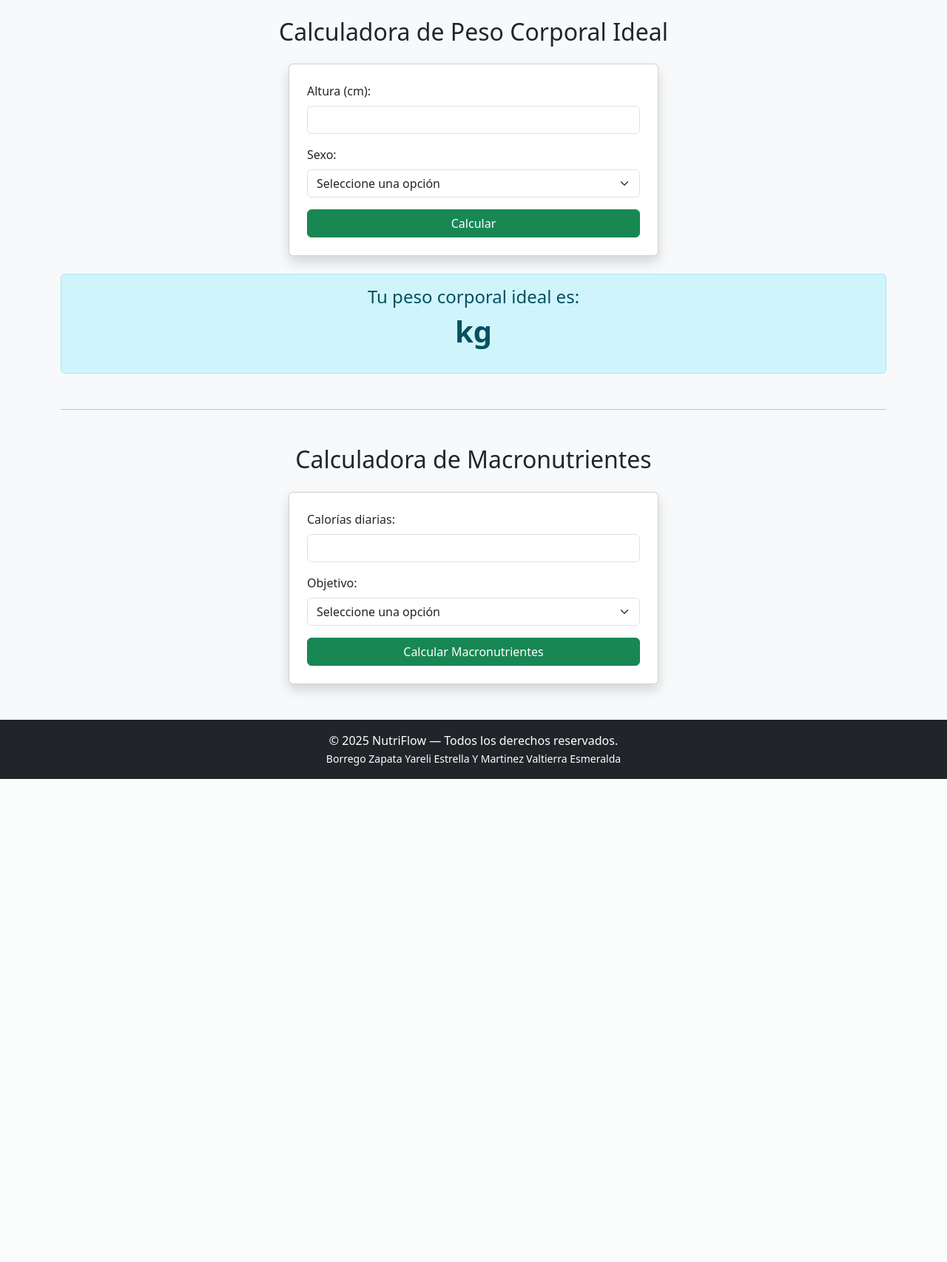
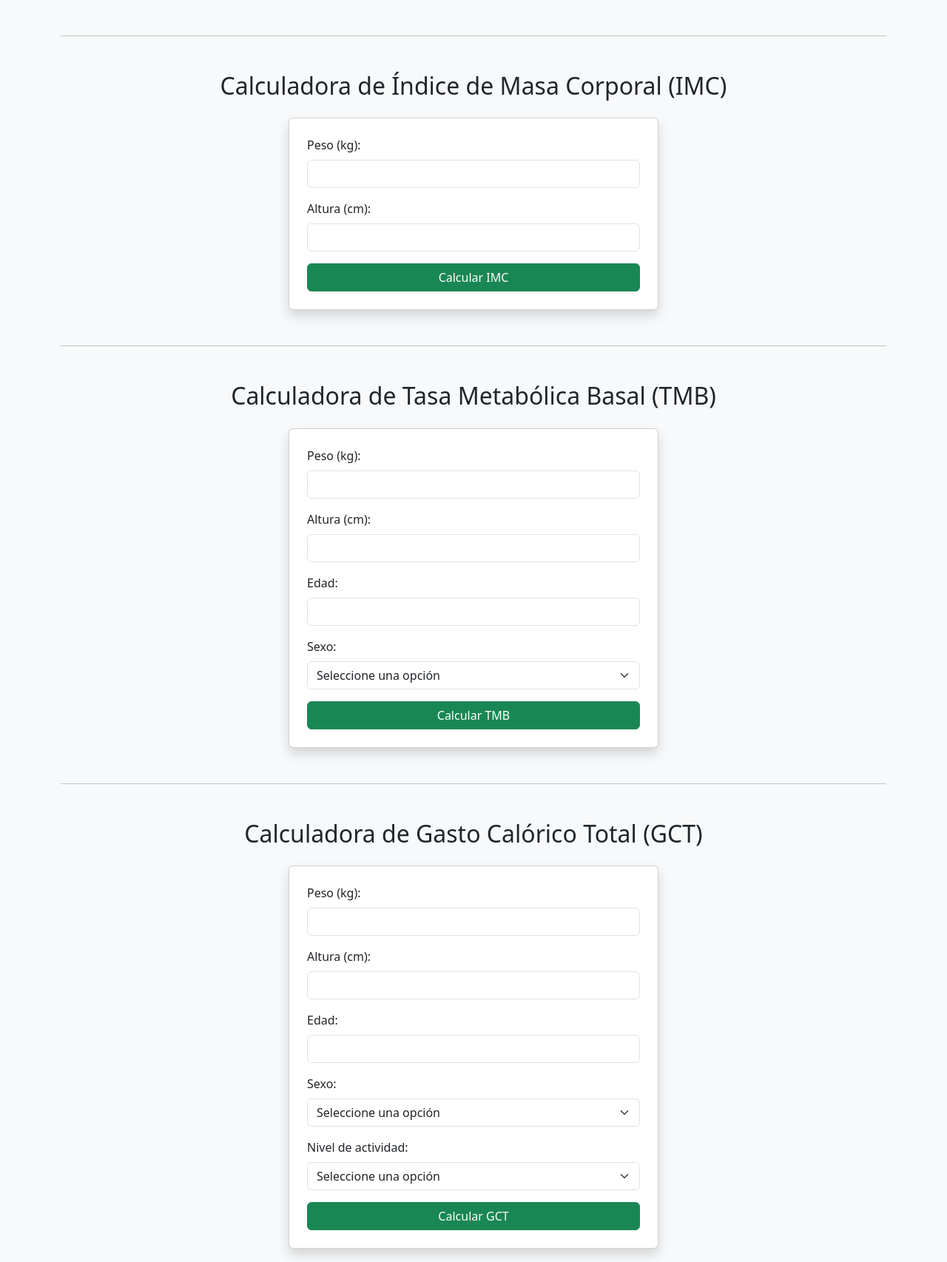
Before and after one commit to Yareli-Borrego-Zapata/nutriApp, a Flask app: page /herramientas in a window 1280 px wide. Shown: the part 214-1920 px from the top of the page at 74% size. Before the commit the page ends 1267 px from the top, so only its background shows below. Run offline with Flask 3, Linux system fonts and the light colour scheme.

Commit message:
Actualizacion

```diff
--- a/app.py
+++ b/app.py
@@ -36,29 +36,120 @@
 def herramientas():
     return render_template("herramientas.html")
 
+#1 imc
+@app.route("/calculadora_imc", methods=["GET", "POST"])
+def calculadora_imc():
+    imc = None
+    categoria = None
+    mensaje = None
+
+    if request.method == "POST":
+        try:
+            peso = float(request.form.get("peso"))
+            altura = float(request.form.get("altura")) / 100
+
+            imc = round(peso / (altura ** 2), 2)
+
+            if imc < 18.5:
+                categoria = "Bajo peso"
+                mensaje = "Tu IMC indica bajo peso. Asegúrate de recibir suficientes nutrientes."
+
+            elif 18.5 <= imc < 24.9:
+                categoria = "Normal"
+                mensaje = "¡Excelente! Tu IMC está dentro de lo saludable. Mantén tus buenos hábitos."
+
+            elif 25 <= imc < 29.9:
+                categoria = "Sobrepeso"
+                mensaje = "Tu IMC indica sobrepeso. Ajustes en alimentación y actividad física pueden ayudarte."
+
+            else:
+                categoria = "Obesidad"
+                mensaje = "Tu IMC está en rango de obesidad. Te recomendamos consultar a un profesional de salud."
+
+        except:
+            imc = "Error"
+            categoria = "Datos inválidos."
+            mensaje = "Verifica que los valores ingresados sean correctos."
+
+    return render_template("herramientas.html", imc=imc, categoria=categoria, mensaje=mensaje)
+
+#2 tmb
+@app.route("/calculadora_tmb", methods=["GET", "POST"])
+def calculadora_tmb():
+    tmb = None
+    mensaje_tmb = None
+
+    if request.method == "POST":
+        try:
+            peso = float(request.form.get("peso"))
+            altura = float(request.form.get("altura"))
+            edad = int(request.form.get("edad"))
+            sexo = request.form.get("sexo")
+
+            if sexo == "hombre":
+                tmb = 10 * peso + 6.25 * altura - 5 * edad + 5
+            else:
+                tmb = 10 * peso + 6.25 * altura - 5 * edad - 161
+
+            tmb = round(tmb, 2)
+            mensaje_tmb = 'Este es el número aproximado de calorías que tu cuerpo necesita en reposo.'
+
+        except:
+            tmb = "Error: Verifica tus datos."
+
+    return render_template("herramientas.html", tmb=tmb , mensaje_tmb=mensaje_tmb)
+
+#3gct
+@app.route("/calculadora_gct", methods=["GET", "POST"])
+def calculadora_gct():
+    gct = None
+    mensaje_gct = None
+
+    if request.method == "POST":
+        try:
+            peso = float(request.form.get("peso"))
+            altura = float(request.form.get("altura"))
+            edad = int(request.form.get("edad"))
+            sexo = request.form.get("sexo")
+            actividad = request.form.get("actividad")
+            if sexo == "hombre":
+                tmb = 10 * peso + 6.25 * altura - 5 * edad + 5
+            else:
+                tmb = 10 * peso + 6.25 * altura - 5 * edad - 161
+
+            factores = {
+                "sedentario": 1.2,
+                "ligero": 1.375,
+                "moderado": 1.55,
+                "activo": 1.725,
+                "muy_activo": 1.9
+            }
+
+            gct = round(tmb * factores[actividad], 2)
+
+            mensaje_gct = 'Este número representa la energía total que gastas al día considerando tu actividad.'
+        except:
+            gct = "Error: Verifica tus datos."
+
+    return render_template("herramientas.html", gct=gct , mensaje_gct=mensaje_gct)
+
+#4 peso ideal
 @app.route("/calculadora_peso_ideal", methods=["GET", "POST"])
 def calculadora_peso_ideal():
     resultado = None
 
     if request.method == "POST":
-        try:
-            altura = float(request.form.get("altura"))
-            sexo = request.form.get("sexo")
+        altura = float(request.form.get("altura"))
+        sexo = request.form.get("sexo")
 
-            altura_m = altura / 100
-
-            if sexo == "hombre":
-                peso_ideal = 50 + 2.3 * ((altura_m * 100 / 2.54) - 60)
-            else:
-                peso_ideal = 45.5 + 2.3 * ((altura_m * 100 / 2.54) - 60)
-
-            resultado = round(peso_ideal, 2)
-
-        except:
-            resultado = "Error: Verifica los datos ingresados."
+        if sexo == "hombre":
+            resultado = round(50 + 0.91 * (altura - 152.4), 1)
+        else:
+            resultado = round(45.5 + 0.91 * (altura - 152.4), 1)
 
     return render_template("herramientas.html", resultado=resultado)
 
+#5 macros
 @app.route("/calculadora_macros", methods=["GET", "POST"])
 def calculadora_macros():
     resultados = None
--- a/templates/herramientas.html
+++ b/templates/herramientas.html
@@ -1,5 +1,135 @@
 {% extends "base.html" %}
 {% block content %}
+
+<hr class="my-5">
+<h2 class="text-center mb-4">Calculadora de Índice de Masa Corporal (IMC)</h2>
+
+<div class="card shadow p-4 mx-auto" style="max-width: 500px;">
+    <form action="/calculadora_imc" method="POST">
+
+    <div class="mb-3">
+        <label class="form-label">Peso (kg):</label>
+        <input type="number" name="peso" class="form-control" min="20" max="300" step="0.1" required>
+    </div>
+
+    <div class="mb-3">
+        <label class="form-label">Altura (cm):</label>
+        <input type="number" name="altura" class="form-control" min="120" max="230" step="0.1" required>
+    </div>
+
+    <button type="submit" class="btn btn-success w-100">Calcular IMC</button>
+    </form>
+</div>
+
+{% if imc %}
+<div class="alert alert-primary text-center mt-4">
+    <h4>Tu IMC es:</h4>
+    <p class="fw-bold display-6">{{ imc }}</p>
+    <p><strong>Categoría:</strong> {{ categoria }}</p>
+    <p>{{ mensaje }}</p>
+
+</div>
+{% endif %}
+
+<hr class="my-5">
+
+<h2 class="text-center mb-4">Calculadora de Tasa Metabólica Basal (TMB)</h2>
+
+<div class="card shadow p-4 mx-auto" style="max-width: 500px;">
+    <form action="/calculadora_tmb" method="POST">
+
+    <div class="mb-3">
+        <label class="form-label">Peso (kg):</label>
+        <input type="number" name="peso" class="form-control" min="20" max="300" step="0.1" required>
+    </div>
+
+    <div class="mb-3">
+        <label class="form-label">Altura (cm):</label>
+        <input type="number" name="altura" class="form-control" min="120" max="230" step="0.1" required>
+    </div>
+
+    <div class="mb-3">
+        <label class="form-label">Edad:</label>
+        <input type="number" name="edad" class="form-control" min="10" max="100" required>
+    </div>
+
+    <div class="mb-3">
+        <label class="form-label">Sexo:</label>
+        <select name="sexo" class="form-select" required>
+        <option value="">Seleccione una opción</option>
+        <option value="hombre">Hombre</option>
+        <option value="mujer">Mujer</option>
+        </select>
+    </div>
+
+    <button type="submit" class="btn btn-success w-100">Calcular TMB</button>
+    </form>
+</div>
+
+{% if tmb %}
+<div class="alert alert-secondary text-center mt-4">
+    <h4>Tu Tasa Metabólica Basal es:</h4>
+    <p class="fw-bold display-6">{{ tmb }} kcal/día</p>
+    <p>{{ mensaje_tmb }}</p>
+</div>
+{% endif %}
+
+<hr class="my-5">
+
+<h2 class="text-center mb-4">Calculadora de Gasto Calórico Total (GCT)</h2>
+
+<div class="card shadow p-4 mx-auto" style="max-width: 500px;">
+  <form action="/calculadora_gct" method="POST">
+
+    <div class="mb-3">
+      <label class="form-label">Peso (kg):</label>
+      <input type="number" name="peso" class="form-control" min="20" max="300" step="0.1" required>
+    </div>
+
+    <div class="mb-3">
+      <label class="form-label">Altura (cm):</label>
+      <input type="number" name="altura" class="form-control" min="120" max="230" step="0.1" required>
+    </div>
+
+    <div class="mb-3">
+      <label class="form-label">Edad:</label>
+      <input type="number" name="edad" class="form-control" min="10" max="100" required>
+    </div>
+
+    <div class="mb-3">
+      <label class="form-label">Sexo:</label>
+      <select name="sexo" class="form-select" required>
+        <option value="">Seleccione una opción</option>
+        <option value="hombre">Hombre</option>
+        <option value="mujer">Mujer</option>
+      </select>
+    </div>
+
+    <div class="mb-3">
+      <label class="form-label">Nivel de actividad:</label>
+      <select name="actividad" class="form-select" required>
+        <option value="">Seleccione una opción</option>
+        <option value="sedentario">Sedentario (poco o nada de ejercicio)</option>
+        <option value="ligero">Ligero (1-3 días/semana)</option>
+        <option value="moderado">Moderado (3-5 días/semana)</option>
+        <option value="activo">Activo (6-7 días/semana)</option>
+        <option value="muy_activo">Muy activo (entrenamientos fuertes o doble sesión)</option>
+      </select>
+    </div>
+
+    <button type="submit" class="btn btn-success w-100">Calcular GCT</button>
+  </form>
+</div>
+
+{% if gct %}
+<div class="alert alert-dark text-center mt-4">
+  <h4>Tu Gasto Calórico Total es:</h4>
+  <p class="fw-bold display-6">{{ gct }} kcal/día</p>
+  <p>{{ mensaje_gct }}</p>
+</div>
+{% endif %}
+
+<hr class="my-5">
 <h2 class="text-center mb-4">Calculadora de Peso Corporal Ideal</h2>
 
 <div class="card shadow p-4 mx-auto" style="max-width: 500px;">
@@ -23,17 +153,15 @@
   </form>
 </div>
 
-{% if resultado is not none %}
-<div class="alert alert-info text-center mt-4">
+{% if resultado %}
+<div class="alert alert-primary text-center mt-4">
   <h4>Tu peso corporal ideal es:</h4>
   <p class="fw-bold display-6">{{ resultado }} kg</p>
 </div>
 {% endif %}
 
 <hr class="my-5">
-
 <h2 class="text-center mb-4">Calculadora de Macronutrientes</h2>
-
 <div class="card shadow p-4 mx-auto" style="max-width: 500px;">
   <form action="/calculadora_macros" method="POST">
 
```
